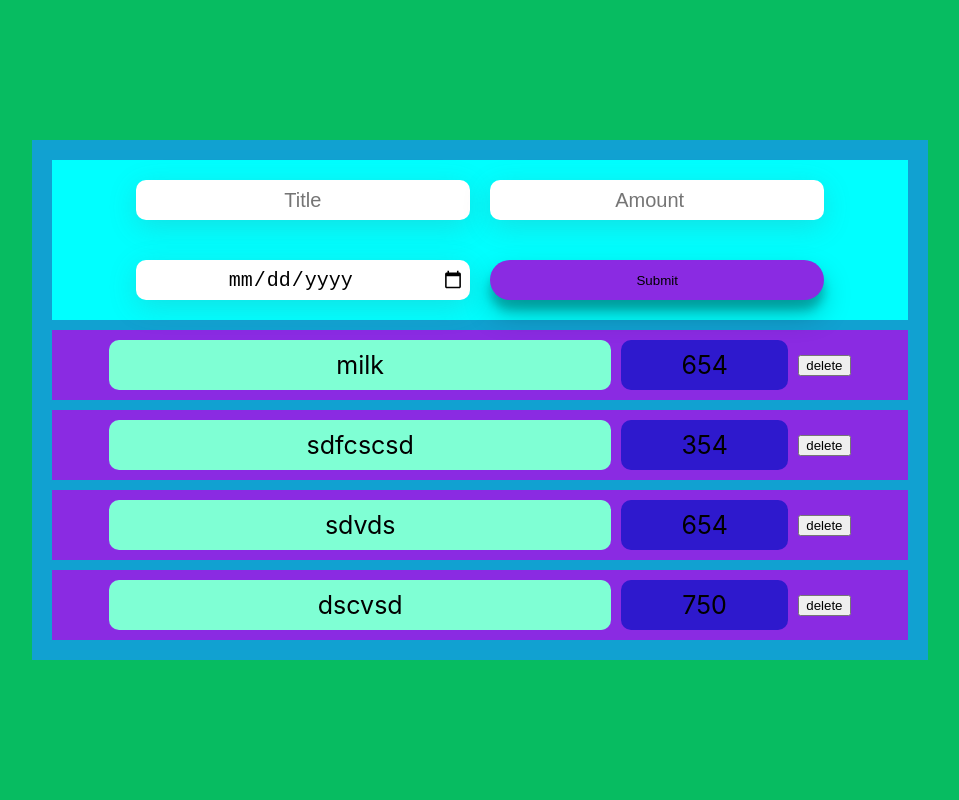
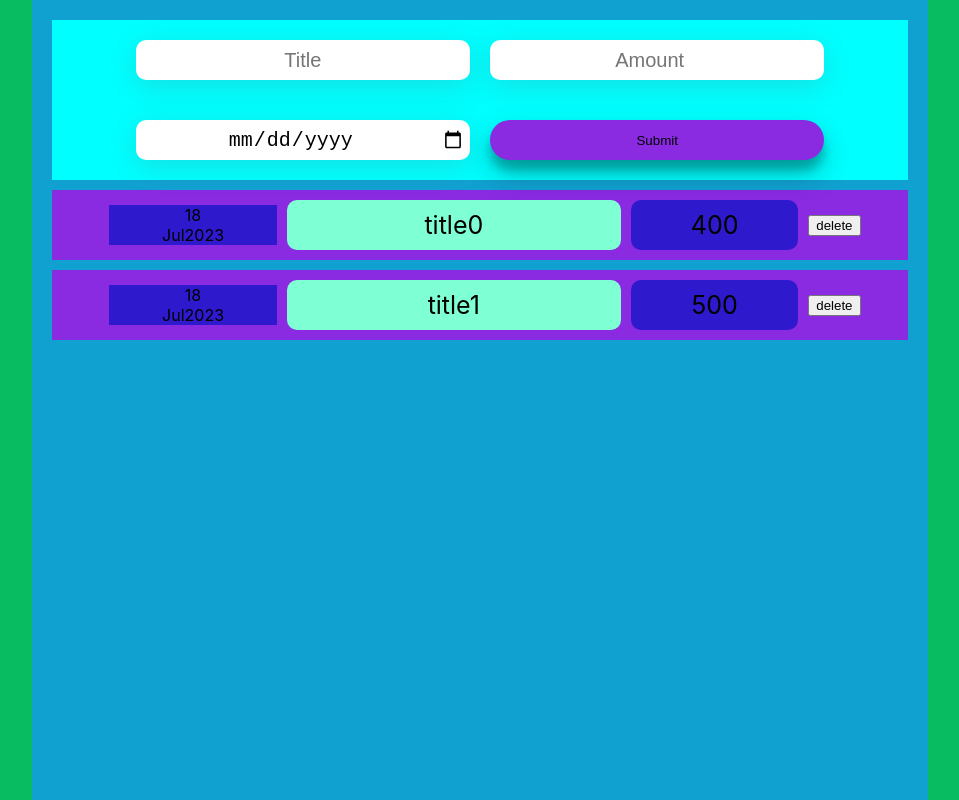
Before and after one commit to gitkrishnaa/expense_app_react_1, a React (Create React App) app: page / in a window 1280 px wide. Shown: the whole page, without its empty margins (160-1119 px from the left). Built offline with nearby package versions, Linux system fonts and the light colour scheme.

Commit message:
rendering list of data, render new form data worked on css on date div

```diff
--- a/src/App.css
+++ b/src/App.css
@@ -5,12 +5,12 @@
 .main_div1{
   display: flex;
   width: 100vw;
-  height: 100vh;
+  min-height: 100vh;
   /* width: 100px;
   height: 100px; */
   background-color: rgb(7, 188, 97);
   justify-content: center;
-  align-items: center;
+  /* align-items: center; */
 }
 .main_div2{
   padding: 20px;
--- a/src/App.js
+++ b/src/App.js
@@ -1,23 +1,25 @@
 
 import Card from "./ui/card"
-import Expense_main from "./expense/main";
-import Expense_form from "./expense/new_expense/expense_form"
+import Expense from "./expense/Expense"
+
 // import Display from "./display/main"
 import "./App.css"
 function App() {
   const onGet=(e)=>{
-console.log(e,"parent to child")
+console.log(alert(e.title))
   }
 
   return <div className="main_div1">
-<div className="main_div2">
-  <Expense_form onSubmit={onGet} />
+
+  {/* <Expense_form onSubmit={onGet} />
+  <Expense_form xyz={onGet}  />
+
 <Expense_main title="milk" amount="654">adcda</Expense_main>
 <Expense_main title="sdfcscsd" amount="354"/>
 <Expense_main title="sdvds" amount="654"/>
-<Expense_main title="dscvsd" amount="750"/>
+<Expense_main title="dscvsd" amount="750"/> */}
+<Expense/>
 
-</div>
 
 
   </div>
--- /dev/null
+++ b/src/expense/Expense.js
@@ -0,0 +1,60 @@
+
+import { useState } from "react";
+import Expense_main from "./Expense_item";
+import Expense_form from "./new_expense/expense_form"
+// import Display from "./display/main"
+function App() {
+    const data=[
+        {title:"title",amount:400,date:"2023-07-18"},
+        {title:"title",amount:500,date:"2023-07-18"},
+        ]
+const [user,setUser]=useState(data)
+
+
+
+
+const onGet=(e)=>{
+    // console.log(alert(e.title));
+    // data.push({title:e.title,amount:e.amount})
+    // console.log(data)
+    // setUser_data( {title:e.title,amount:e.amount} )
+    setUser((pre_data)=>{
+        // data.push({title:e.title,amount:e.amount})
+        // console.log(pre_data,"pre data")
+return  [...pre_data,{title:e.title,amount:e.amount,date:e.date}]
+
+    // {title:e.title,amount:e.amount},
+    // {title:"title",amount:789},
+
+    })
+}
+
+  return <div className="main_div1">
+<div className="main_div2">
+  {/* <Expense_form onSubmit={onGet} /> */}
+  <Expense_form xyz={onGet}  />
+
+{/* <Expense_main title="milk" amount="654">adcda</Expense_main>
+<Expense_main title="sdfcscsd" amount="354"/>
+<Expense_main title="sdvds" amount="654"/>
+<Expense_main title="dscvsd" amount="750"/> */}
+
+
+
+{user.map((x,index)=>{
+   return <Expense_main
+    key={index}
+    title={x.title+index}
+    amount={x.amount}
+    date={x.date}
+     />
+
+})}
+</div>
+
+
+  </div>
+
+}
+
+export default App;
--- /dev/null
+++ b/src/expense/Expense_item.js
@@ -0,0 +1,50 @@
+import React,{useState} from 'react'
+import "./main.css"
+function Expense(props) {
+const [title,setTitle]=useState(props.title)
+// console.log(props)
+ const amount=props.amount;
+ const date=props.date
+// const title="hgh"
+
+const date_extract=(date)=>{
+  const date_obj=new Date(date);
+  const date_object={};
+  date_object.day=date_obj.getDate();
+  date_object.month=date_obj.toLocaleString('default', { month: 'short' });
+  date_object.year=date_obj.getFullYear()
+  // console.log(date_object)
+  return date_object;
+}
+const date_in_part=date_extract(date)
+// console.log(date_in_part)
+
+ const eventHandler=()=>{
+    // alert("hi")
+    setTitle("deleted")
+    console.log(props)
+}
+// f2f98f299c343b12b4f1777f2e0b289182fe7b3e
+// f2f98f299c343b12b4f1777f2e0b289182fe7b3e
+  return (
+    <div className='div1'>
+<div className='sub_div3'>
+
+<div>{date_in_part.day}</div>
+
+<div>
+<div>{date_in_part.month}</div>
+<div>{date_in_part.year}</div>
+</div>
+
+
+</div>
+<div className='sub_div1'>{title}</div>
+<div className='sub_div2'>{amount}</div>
+<button onClick={eventHandler}>delete</button>
+
+    </div>
+  )
+}
+
+export default Expense
--- a/src/expense/main.css
+++ b/src/expense/main.css
@@ -10,7 +10,7 @@
 }
 .sub_div1{
     background-color: aquamarine;
-    width: 60%;
+    width: 40%;
     text-align: center;
     font-size: 25px;
     padding: 10px;
@@ -26,3 +26,15 @@
     border-radius: 10px;
     padding: 10px;
 }
+.sub_div3{
+    background-color: rgb(46, 25, 205);
+  width: 20%;
+  margin: 10px;
+  display: flex;
+  flex-direction: column;
+  justify-content: center;
+  align-items: center;
+}
+.sub_div3>:nth-child(2){
+    display: flex;
+}
--- a/src/expense/main.js
+++ /dev/null
@@ -1,24 +0,0 @@
-import React,{useState} from 'react'
-import "./main.css"
-function Expense(props) {
-const [title,setTitle]=useState(props.title)
-// console.log(props)
- const amount=props.amount;
-// const title="hgh"
- const eventHandler=()=>{
-    // alert("hi")
-    setTitle("deleted itemx")
-}
-// f2f98f299c343b12b4f1777f2e0b289182fe7b3e
-// f2f98f299c343b12b4f1777f2e0b289182fe7b3e
-  return (
-    <div className='div1'>
-<div className='sub_div1'>{title}</div>
-<div className='sub_div2'>{amount}</div>
-<button onClick={eventHandler}>delete</button>
-
-    </div>
-  )
-}
-
-export default Expense
--- a/src/expense/new_expense/expense_form.js
+++ b/src/expense/new_expense/expense_form.js
@@ -6,33 +6,22 @@ const [title,setTitle]=useState("")
 const [amount,setAmount]=useState("")
 const [date,setDate]=useState("")
 const final_data={
-    title,amount,date
+    title,amount,
+    date
 }
 
 
-const title_handler=(e)=>{
-// alert(e.target.value)
-setTitle(e.target.value)
-// setTitle((x)=>{
-// console.log("setTitle(e)=e-",x)
-// return {...final_data,title:e.target.value,}
-// })
-
-}
-const amount_handler=(e)=>{
-    // alert(e.target.value)
-    setAmount(e.target.value)
-}
-const date_handler=(e)=>{
-    // alert(e.target.value)
-    setDate(e.target.value)
-}
+const title_handler=(e)=>{setTitle(e.target.value)}
+const amount_handler=(e)=>{ setAmount(e.target.value)}
+const date_handler=(e)=>{setDate(e.target.value)}
 const submit=(e)=>{
+    //avoid reload on submit button click
    e.preventDefault();
 
-   props.onSubmit(final_data)
-//    alert("h")
-// console.log(e.target.value,"form")
+//sending date from form_child to parent expense
+ props.xyz(final_data);
+
+
 console.log("form data")
 
 console.log(final_data)
```
